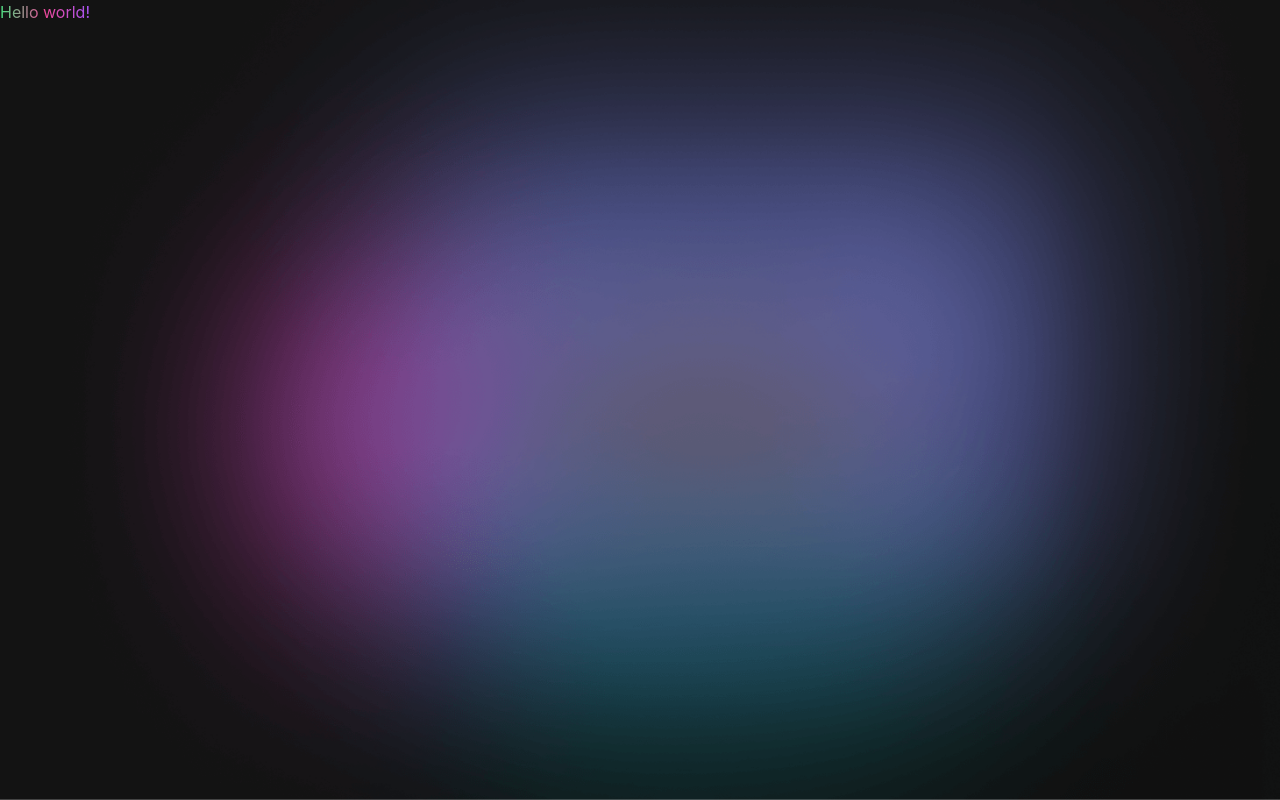
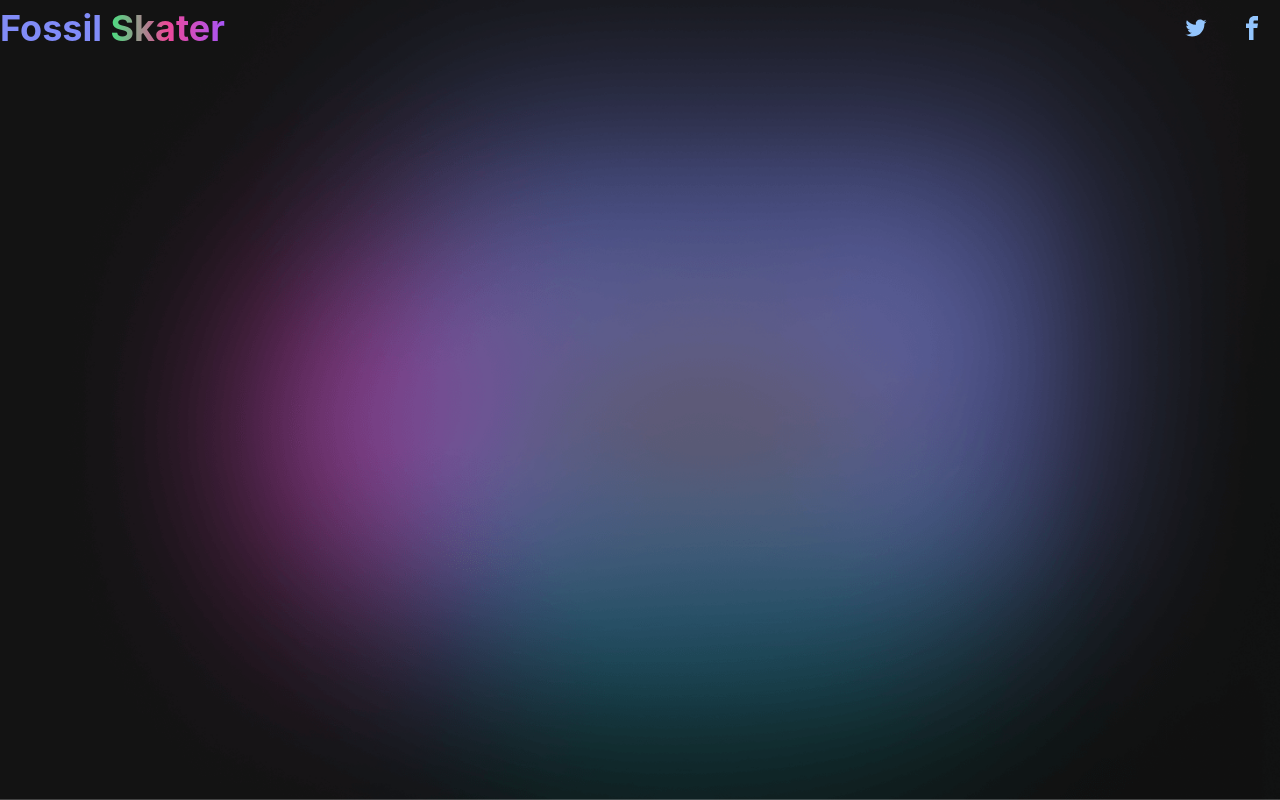
Before and after one commit to mushogenshin/fossil-skater-website, a React (Create React App) app: page / in a window 1280 px wide. Built offline with nearby package versions, Linux system fonts and the light colour scheme.

Commit message:
WIP: Nav bar needs Twitter and Facebook URLs

```diff
--- a/src/App.js
+++ b/src/App.js
@@ -1,13 +1,15 @@
 import "./index.css";
-import "./custom-forms.css";
+// import "./custom-forms.css";
+import Nav from "./components/Nav";
 
 function App() {
   return (
     <body className="leading-normal tracking-normal text-indigo-400 bg-cover bg-fixed bg-hero-pattern w-full h-screen">
       <div className="h-full">
-        <span className="bg-clip-text text-transparent bg-gradient-to-r from-green-400 via-pink-500 to-purple-500">
+        <Nav />
+        {/* <span className="bg-clip-text text-transparent bg-gradient-to-r from-green-400 via-pink-500 to-purple-500">
           Hello world!
-        </span>
+        </span> */}
       </div>
     </body>
   );
--- /dev/null
+++ b/src/components/Nav.js
@@ -0,0 +1,48 @@
+import React from "react";
+
+export default function Nav() {
+  return (
+    <div class="w-full container mx-auto">
+      <div class="w-full flex items-center justify-between">
+        <a
+          class="flex items-center text-indigo-400 no-underline hover:no-underline font-bold text-2xl lg:text-4xl"
+          href="#"
+        >
+          Fossil&nbsp;
+          <span class="bg-clip-text text-transparent bg-gradient-to-r from-green-400 via-pink-500 to-purple-500">
+            Skater
+          </span>
+        </a>
+
+        <div class="flex w-1/2 justify-end content-center">
+          {/* Twitter */}
+          <a
+            class="inline-block text-blue-300 no-underline hover:text-pink-500 hover:text-underline text-center h-10 p-2 md:h-auto md:p-4 transform hover:scale-125 duration-300 ease-in-out"
+            href="https://twitter.com/intent/tweet?url=#"
+          >
+            <svg
+              class="fill-current h-6"
+              xmlns="http://www.w3.org/2000/svg"
+              viewBox="0 0 32 32"
+            >
+              <path d="M30.063 7.313c-.813 1.125-1.75 2.125-2.875 2.938v.75c0 1.563-.188 3.125-.688 4.625a15.088 15.088 0 0 1-2.063 4.438c-.875 1.438-2 2.688-3.25 3.813a15.015 15.015 0 0 1-4.625 2.563c-1.813.688-3.75 1-5.75 1-3.25 0-6.188-.875-8.875-2.625.438.063.875.125 1.375.125 2.688 0 5.063-.875 7.188-2.5-1.25 0-2.375-.375-3.375-1.125s-1.688-1.688-2.063-2.875c.438.063.813.125 1.125.125.5 0 1-.063 1.5-.25-1.313-.25-2.438-.938-3.313-1.938a5.673 5.673 0 0 1-1.313-3.688v-.063c.813.438 1.688.688 2.625.688a5.228 5.228 0 0 1-1.875-2c-.5-.875-.688-1.813-.688-2.75 0-1.063.25-2.063.75-2.938 1.438 1.75 3.188 3.188 5.25 4.25s4.313 1.688 6.688 1.813a5.579 5.579 0 0 1 1.5-5.438c1.125-1.125 2.5-1.688 4.125-1.688s3.063.625 4.188 1.813a11.48 11.48 0 0 0 3.688-1.375c-.438 1.375-1.313 2.438-2.563 3.188 1.125-.125 2.188-.438 3.313-.875z"></path>
+            </svg>
+          </a>
+          {/* Facebook */}
+          <a
+            class="inline-block text-blue-300 no-underline hover:text-pink-500 hover:text-underline text-center h-10 p-2 md:h-auto md:p-4 transform hover:scale-125 duration-300 ease-in-out"
+            href="https://www.facebook.com/sharer/sharer.php?u=#"
+          >
+            <svg
+              class="fill-current h-6"
+              xmlns="http://www.w3.org/2000/svg"
+              viewBox="0 0 32 32"
+            >
+              <path d="M19 6h5V0h-5c-3.86 0-7 3.14-7 7v3H8v6h4v16h6V16h5l1-6h-6V7c0-.542.458-1 1-1z"></path>
+            </svg>
+          </a>
+        </div>
+      </div>
+    </div>
+  );
+}
```
